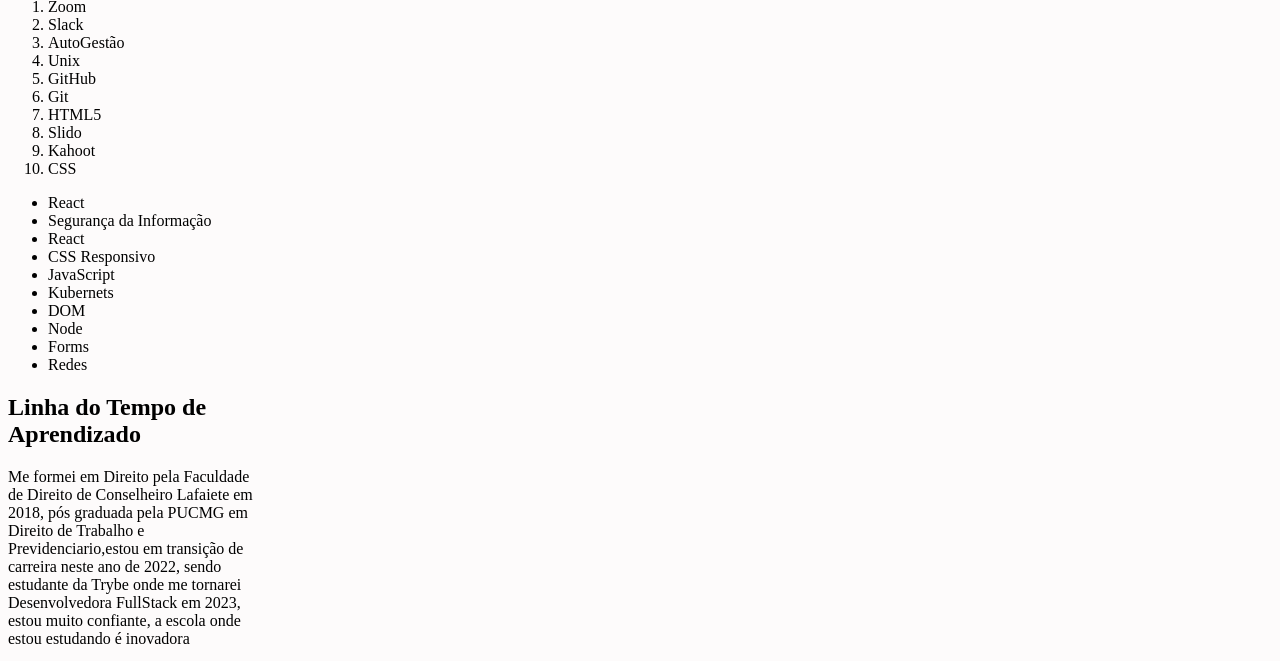
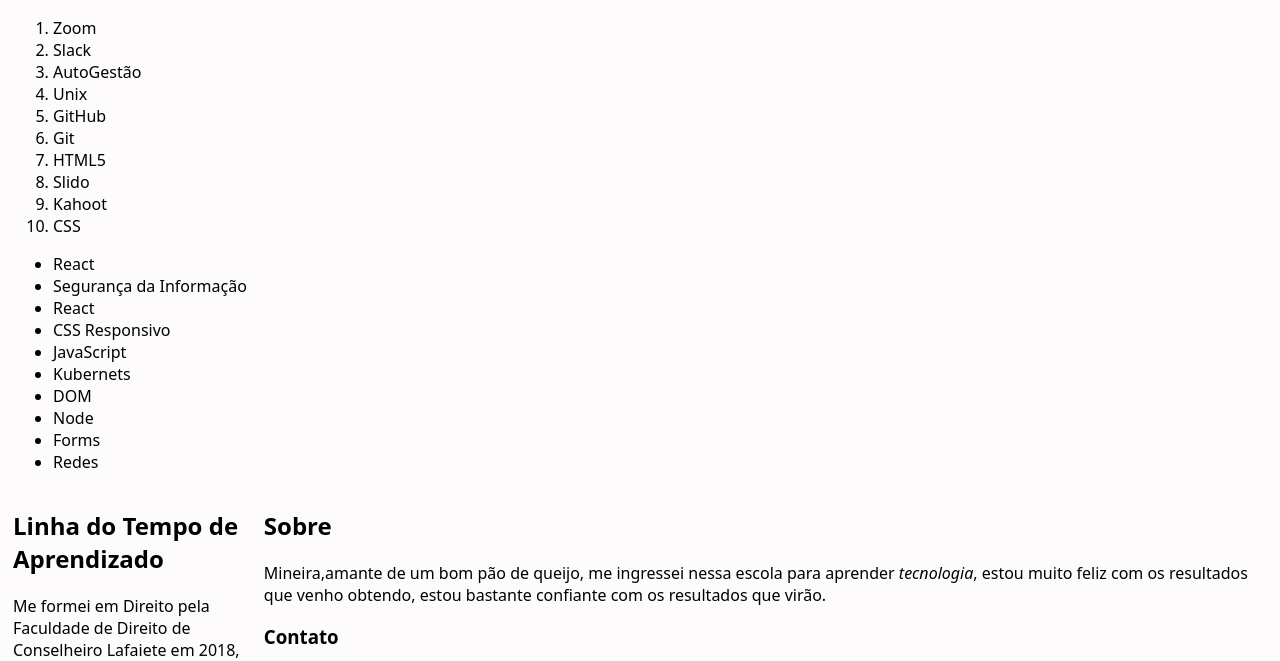
Before and after one commit to natooliv/lessons-learned, a website: page index.html in a window 1280 px wide. Shown: the part 129-790 px from the top of the page. Drawn offline with Linux system fonts and the light colour scheme.

Commit message:
Fazendo correções e estilização

```diff
--- a/index.html
+++ b/index.html
@@ -50,12 +50,12 @@
       </ul>
     <article id="lado-esquerdo">
       <h2>Linha do Tempo de Aprendizado</h2>
-      <p>Me formei em Direito pela Faculdade de Direito de Conselheiro Lafaiete em 2018, pós graduada pela PUCMG em Direito de Trabalho e Previdenciario,estou em transição de carreira neste ano de 2022, sendo estudante da Trybe onde me tornarei Desenvolvedora FullStack em 2023, estou muito confiante, a escola onde estou estudando é inovadora
+      <p>Me formei em Direito pela Faculdade de Direito de Conselheiro Lafaiete em 2018, pós graduada pela PUCMG em Direito de Trabalho e Previdenciario,estou em <b>transição</b> de carreira neste ano de 2022, sendo estudante da Trybe onde me tornarei Desenvolvedora FullStack em 2023, estou muito confiante, a escola onde estou estudando é inovadora
       </p>
     </article>
     <aside id="lado-direito">
       <h2 id="sobre"> Sobre </h2>
-      <p>Mineira,amante de um bom pão de queijo, me ingressei nessa escola para aprender tecnologia, estou  muito feliz com os resultados que venho obtendo, estou bastante confiante com os resultados que virão.
+      <p>Mineira,amante de um bom pão de queijo, me ingressei nessa escola para aprender <em>tecnologia</em>, estou  muito feliz com os resultados que venho obtendo, estou bastante confiante com os resultados que virão.
         <h3 id="linkexterno">Contato</h3>
         <a href="https://www.linkedin.com/in/nataliafpoliv/" target="_blank">Linkedin</a>
       </p>
--- a/style.css
+++ b/style.css
@@ -1,5 +1,7 @@
 body{
   background-color:rgb(253, 251, 251);
+  font-family: system-ui, -apple-system, BlinkMacSystemFont, 'Segoe UI', Roboto, Oxygen, Ubuntu, Cantarell, 'Open Sans', 'Helvetica Neue', sans-serif;
+  padding: 5px;
 }
 
 #cabecalho{
@@ -7,15 +9,17 @@
   border: 3px solid #263b07;
   top: 0;
   background-color: #8fb457;
-}
+
+  }
 #lado-direito{
   float: right;
   display: block;
   width: 80%;
+  padding: auto;;
 }
 
 #lado-esquerdo{
-  float:left
+  float:left;
  display: block;
  width: 20%;
 
```
